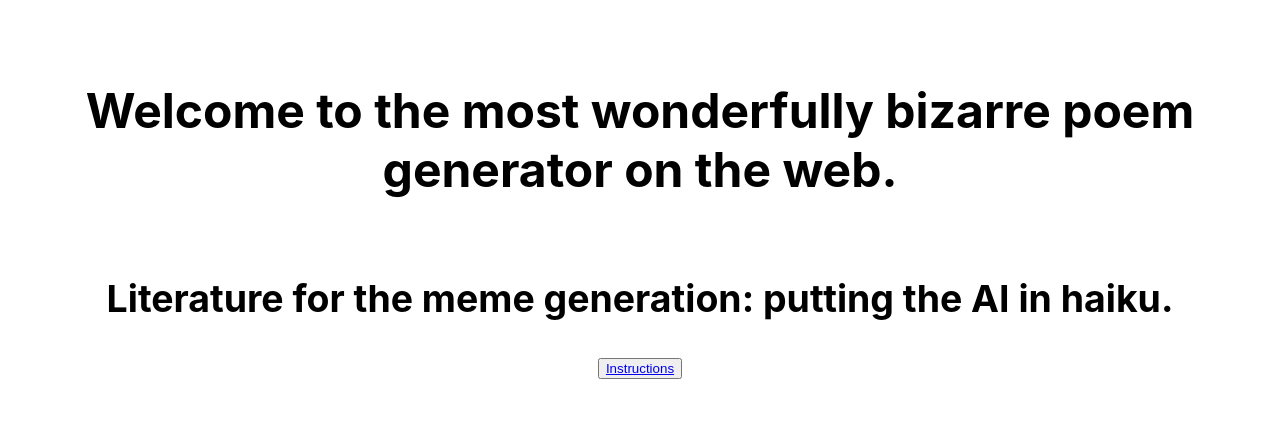
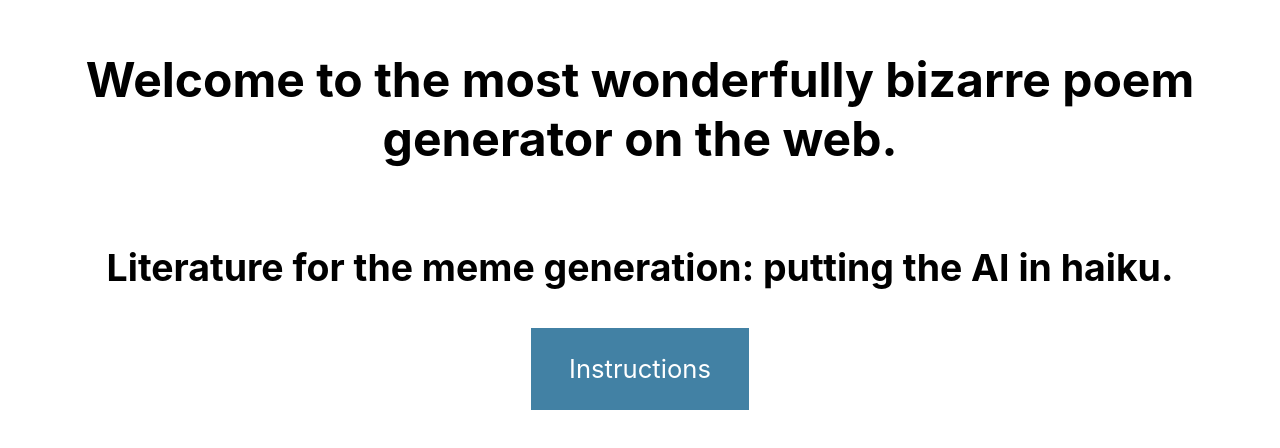
Before and after one commit to imndaiga/gif-poem-generator, a React (Create React App) app: page / in a window 1280 px wide. Shown: the part 190-638 px from the top of the page. Built offline with nearby package versions, Linux system fonts and the light colour scheme.

Commit message:
basic link nav styling

```diff
--- a/src/App.css
+++ b/src/App.css
@@ -19,3 +19,12 @@ div.page {
 div.page > * {
   text-align: center;
 }
+
+.nav {
+  border: none;
+  background-color: #4281A4;
+  text-decoration: none;
+  color: white;
+  padding: 1em 1.5em;
+  font-size: 0.8em;
+}
--- a/src/GifPage.jsx
+++ b/src/GifPage.jsx
@@ -9,7 +9,7 @@ class GifPage extends React.Component {
       <React.Fragment>
         <GifCollection
           gifs={this.props.gifs} />
-        <button><Link to ="/results" onClick={() => this.props.endListening()}>Finished!</Link></button>
+        <Link className="nav" to="/results" onClick={() => this.props.endListening()}>Finished!</Link>
       </React.Fragment>
     )
   }
--- a/src/InstructionsPage.jsx
+++ b/src/InstructionsPage.jsx
@@ -10,7 +10,7 @@ class InstructionsPage extends React.Component {
         <p>Make sure you remember to take a small break (just a second will do) between each one.</p>
         <p>Then, we'll display the poem back to you.</p>
         <p>Voila!</p>
-        <button><Link to ="/gifs" onClick={() => this.props.toggleListenOnAndFetchGifs()}>Begin!</Link></button>
+        <Link className="nav" to="/gifs" onClick={() => this.props.toggleListenOnAndFetchGifs()}>Begin!</Link>
       </div>
     )
   }
--- a/src/ResultsPage.jsx
+++ b/src/ResultsPage.jsx
@@ -7,7 +7,7 @@ class ResultsPage extends React.Component {
     return(
       <div className="page" id="results">
         <p>Your poem: {this.props.results ? this.props.results: "...isn't here yet."}</p>
-        <button><Link to ="/">Wonderful. Another go?</Link></button>
+        <Link className="nav" to="/">Wonderful. Another go?</Link>
       </div>
     )
   }
--- a/src/WelcomePage.jsx
+++ b/src/WelcomePage.jsx
@@ -7,7 +7,7 @@ class WelcomePage extends React.Component {
       <div className="page" id="welcome">
         <h2>Welcome to the most wonderfully bizarre poem generator on the web.</h2>
         <h3>Literature for the meme generation: putting the AI in haiku.</h3>
-        <button><Link to ="/instructions">Instructions</Link></button>
+        <Link className="nav" to="/instructions">Instructions</Link>
       </div>
     )
   }
```
